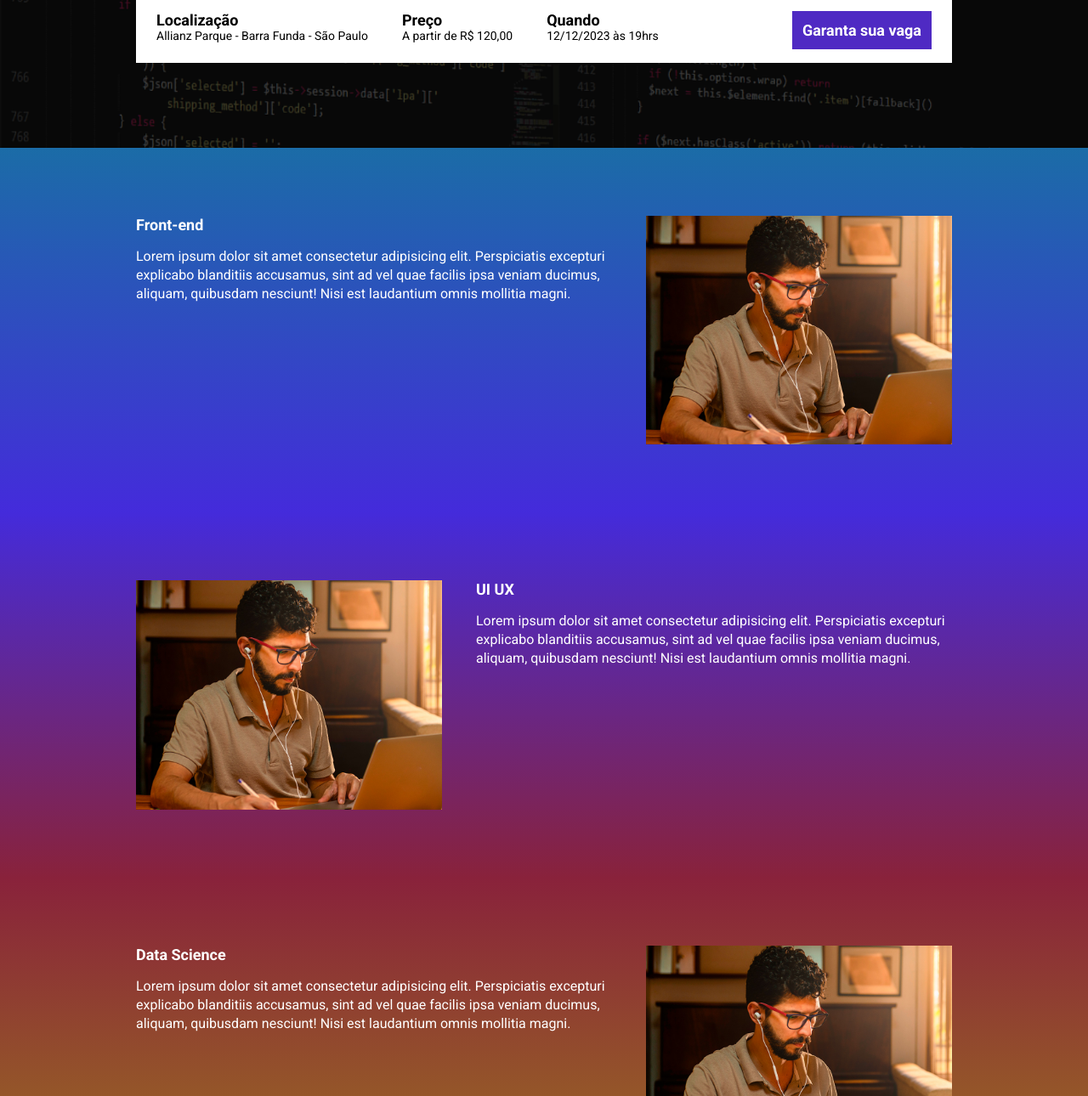
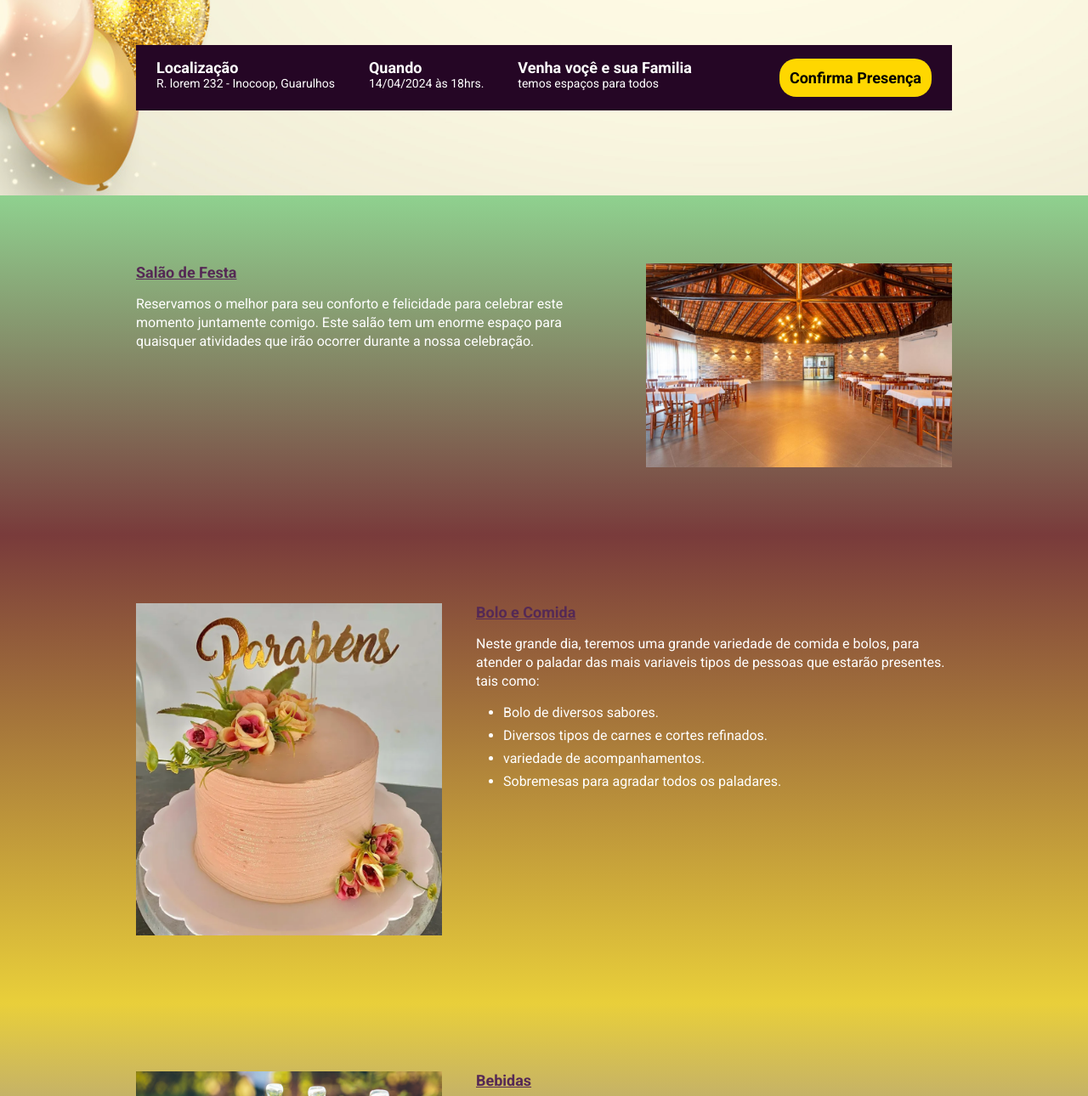
Before and after one commit to ThiagoBrrit/landing_page, a website built with Parcel: page src/index.html in a window 1280 px wide. Shown: the part 387-1677 px from the top of the page at 85% size. Built offline with nearby package versions, Linux system fonts and the light colour scheme.

Commit message:
final commit

```diff
--- a/src/index.html
+++ b/src/index.html
@@ -13,27 +13,27 @@
 <body>
     <header class="hero">
         <div class="container">
-            <img class="hero__logo" src="./images/ebac_logo.svg" alt="">
+            <img class="hero__logo" src="./images/chapeu.avif" alt="">
             <p class="hero__text">
-                O maior evento de tecnologia do Brasil começa em <span id="contador"></span>
+                Venha celebrar comigo este grande dia especial, o meu aniversario, que ocorrera em 14/04/2024. <br> falta apenas: <span class="hero__text" id="contador"></span>
             </p>
             <div class="infos-bar">
                 <ul class="infos-bar__infos">
                     <li class="infos-bar__infos__item">
                         <b>Localização</b>
-                        Allianz Parque - Barra Funda  - São Paulo
-                    </li>
-                    <li class="infos-bar__infos__item">
-                        <b>Preço</b>
-                        A partir de R$ 120,00
+                        R. lorem 232 - Inocoop, Guarulhos
                     </li>
                     <li class="infos-bar__infos__item">
                         <b>Quando</b>
-                        12/12/2023 às 19hrs
+                        14/04/2024 às 18hrs.
+                    </li>
+                    <li class="infos-bar__infos__item">
+                        <B>Venha voçê e sua Familia</B>
+                        temos espaços para todos
                     </li>
                 </ul>
                 <a href="" class="button button--primary">
-                    Garanta sua vaga
+                    Confirma Presença
                 </a>
             </div>
         </div>
@@ -42,48 +42,79 @@
     <section class="event event--frontend">
         <div class="container" data-aos="fade-right">
             <div class="event__details">
-                <h2 class="event__details__title">Front-end</h2>
+                <h2 class="event__details__title">Salão de Festa</h2>
                 <p class="event__details__description">
-                    Lorem ipsum dolor sit amet consectetur adipisicing elit. Perspiciatis excepturi explicabo blanditiis accusamus, sint ad vel quae facilis ipsa veniam ducimus, aliquam, quibusdam nesciunt! Nisi est laudantium omnis mollitia magni.
+                    Reservamos o melhor para seu conforto e felicidade para celebrar este momento juntamente comigo. Este salão tem um enorme espaço para quaisquer atividades que irão ocorrer durante a nossa celebração.
                 </p>
             </div>
-            <img class="event__image" src="./images/frontend.png" alt="">
+            <img class="event__image" src="./images/salaodefesta.jpg" alt="">
         </div>
     </section>
 
     <section class="event event--ux-ui event--image-left">
         <div class="container" data-aos="fade-left">
             <div class="event__details">
-                <h2 class="event__details__title">UI UX</h2>
+                <h2 class="event__details__title">Bolo e Comida</h2>
                 <p class="event__details__description">
-                    Lorem ipsum dolor sit amet consectetur adipisicing elit. Perspiciatis excepturi explicabo blanditiis accusamus, sint ad vel quae facilis ipsa veniam ducimus, aliquam, quibusdam nesciunt! Nisi est laudantium omnis mollitia magni.
+                    Neste grande dia, teremos uma grande variedade de comida e bolos, para atender o paladar das mais variaveis tipos de pessoas que estarão presentes. tais como:
+                    <ul>
+                        <li class="event__details__description__item">
+                            Bolo de diversos sabores.
+                        </li>
+                        <li class="event__details__description__item">
+                            Diversos tipos de carnes e cortes refinados.
+                        </li>
+                        <li class="event__details__description__item">
+                            variedade de acompanhamentos.
+                        </li>
+                        <li class="event__details__description__item">
+                            Sobremesas para agradar todos os paladares.
+                        </li>
+                    </ul>
                 </p>
             </div>
-            <img class="event__image" src="./images/frontend.png" alt="">
+            <img class="event__image" src="./images/bolo_ilustrativo.webp" alt="">
         </div>
     </section>
 
-    <section class="event event--data-science ">
-        <div class="container" data-aos="fade-right">
+    <section class="event event--data-science event--image-left ">
+        <div class="container" data-aos="fade-left">
             <div class="event__details">
-                <h2 class="event__details__title">Data Science</h2>
+                <h2 class="event__details__title">Bebidas</h2>
                 <p class="event__details__description">
-                    Lorem ipsum dolor sit amet consectetur adipisicing elit. Perspiciatis excepturi explicabo blanditiis accusamus, sint ad vel quae facilis ipsa veniam ducimus, aliquam, quibusdam nesciunt! Nisi est laudantium omnis mollitia magni.
+                    E para este grande dia, contaremos com uma enorme variedade de tipos de bebidas, desde alcoolicas até não alcoolicas, para os mais diversos gosto. tais como:
+                    <ul>
+                        <li class="event__details__description__item">
+                            Cerveja.
+                        </li>
+                        <li class="event__details__description__item">
+                            Whisky e Batidas.
+                        </li>
+                        <li class="event__details__description__item">
+                            Refrigerantes.
+                        </li>
+                        <li class="event__details__description__item">
+                            Sucos naturais.
+                        </li>
+                        <li class="event__details__description__item">
+                            Água.
+                        </li>
+                    </ul>
                 </p>
             </div>
-            <img class="event__image" src="./images/frontend.png" alt="">
+            <img class="event__image" src="./images/bebidas.jpg" alt="">
         </div>
     </section>
 
-    <section class="event event--backend event--image-left">
-        <div class="container" data-aos="fade-left">
+    <section class="event event--backend">
+        <div class="container" data-aos="fade-right">
             <div class="event__details">
                 <h2 class="event__details__title">Back End</h2>
                 <p class="event__details__description">
-                    Lorem ipsum dolor sit amet consectetur adipisicing elit. Perspiciatis excepturi explicabo blanditiis accusamus, sint ad vel quae facilis ipsa veniam ducimus, aliquam, quibusdam nesciunt! Nisi est laudantium omnis mollitia magni.
+                    No expaço interno do salão, tem outros tipos de lazares e confortos para os demais publicos, como jogos e brinquendos para a diversao de todos.
                 </p>
             </div>
-            <img class="event__image" src="./images/frontend.png" alt="">
+            <img class="event__image" src="./images/saladejogos.jpeg" alt="">
         </div>
     </section>
 
--- a/src/styles/_events.scss
+++ b/src/styles/_events.scss
@@ -4,19 +4,19 @@
     padding: 80px 0;
 
     &--frontend {
-        background-image: linear-gradient(variables.$blue1, variables.$blue2);
+        background-image: linear-gradient(rgb(143, 209, 143), rgb(121, 59, 59));
     }
 
     &--ux-ui {
-        background-image: linear-gradient(variables.$blue2, variables.$pink);
+        background-image: linear-gradient(rgb(121, 59, 59), rgb(233, 207, 58));
     }
 
     &--data-science {
-        background-image: linear-gradient(variables.$pink, variables.$yellow);
+        background-image: linear-gradient(rgb(233, 207, 58), rgb(99, 99, 226));
     }
 
     &--backend {
-        background-image: linear-gradient(variables.$yellow, variables.$pink);
+        background-image: linear-gradient(rgb(99, 99, 226), rgb(143, 209, 143));
     }
 
     &--image-left {
@@ -39,10 +39,18 @@
             font-size: 18px;
             font-weight: bold;
             margin-bottom: 16px;
+            color: rgb(85, 41, 85);
+            text-decoration: underline;
         }
 
         &__description{
             line-height: 22px;
+            padding-bottom: 16px;
+
+            &__item{
+                padding-bottom: 8px;
+                margin-left:  32px;
+            }
         }
     }
 
--- a/src/styles/_hero.scss
+++ b/src/styles/_hero.scss
@@ -3,7 +3,7 @@
 .hero {
     padding-top: 64px;
     padding-bottom: 100px;
-    background-image: url(../images/fundo.png);
+    background-image: url(../images/3501523-brilhante-feliz-aniversario-baloes-fundo-ilustracao-gratis-vetor.jpg);
     background-repeat: no-repeat;
     background-size: cover;
     position: relative;
@@ -18,9 +18,10 @@
         left: 0;
         width: 100%;
         height: 100%;
-        background-color: variables.$secondarytextcolor;
-        content: '';
-        opacity: 0.7;
+        background-color: gold;
+        content: "";
+        opacity: 0.1;
+
     }
 
     &__text {
@@ -30,12 +31,14 @@
         line-height: 56px;
         font-weight: 800;
         text-align: center;
+        color: #000;
     }
 
     &__logo{
         margin: 0 auto;
         height: 80px;
         display: block;
+        opacity: 0.8;
     }
 
     @media (max-width: 640px) {
--- a/src/styles/components/_buttons.scss
+++ b/src/styles/components/_buttons.scss
@@ -9,8 +9,9 @@
     white-space: nowrap;
 
     &--primary{
-        color: variables.$textcolor;
-        background-color: variables.$purple;
+        color: #000;
+        background-color: gold;
+        border-radius: 20px;
     }
 
     @media (max-width: 640px) {
--- a/src/styles/components/_infos_bar.scss
+++ b/src/styles/components/_infos_bar.scss
@@ -2,7 +2,7 @@
 
 .infos-bar{
     padding: 16px 24px;
-    background-color: variables.$textcolor;
+    background-color: rgb(37, 6, 37);
     display: flex;
     justify-content: space-between;
 
@@ -13,12 +13,13 @@
 
         &__item{
             font-size: 14px;
-            color: variables.$secondarytextcolor;
+            color: variables.$textcolor;
+            list-style: none;
 
             b{
                 font-size: 18px;
                 display: block;
-                color: variables.$secondarytextcolor;
+                color: variables.$textcolor;
             }
         }
     }
--- a/src/styles/main.scss
+++ b/src/styles/main.scss
@@ -10,7 +10,6 @@
     box-sizing: border-box;
     font-family: Roboto;
     color: variables.$textcolor;
-    list-style: none;
 }
 
 .container {
```
Also changed, not shown: src/images/3501523-brilhante-feliz-aniversario-baloes-fundo-ilustracao-gratis-vetor.jpg (added), src/images/backend.png (deleted), src/images/bebidas.jpg (added), src/images/bolo_ilustrativo.webp (added), src/images/chapeu.avif (added), src/images/chapeu1.jpg (added), src/images/chapeu2.jpg (added), src/images/data.png (deleted), src/images/ebac_logo.svg (deleted), src/images/frontend.png (deleted), src/images/fundo.png (deleted), src/images/saladejogos.jpeg (added), src/images/salaodefesta.jpg (added), src/images/ui-ux.png (deleted).
